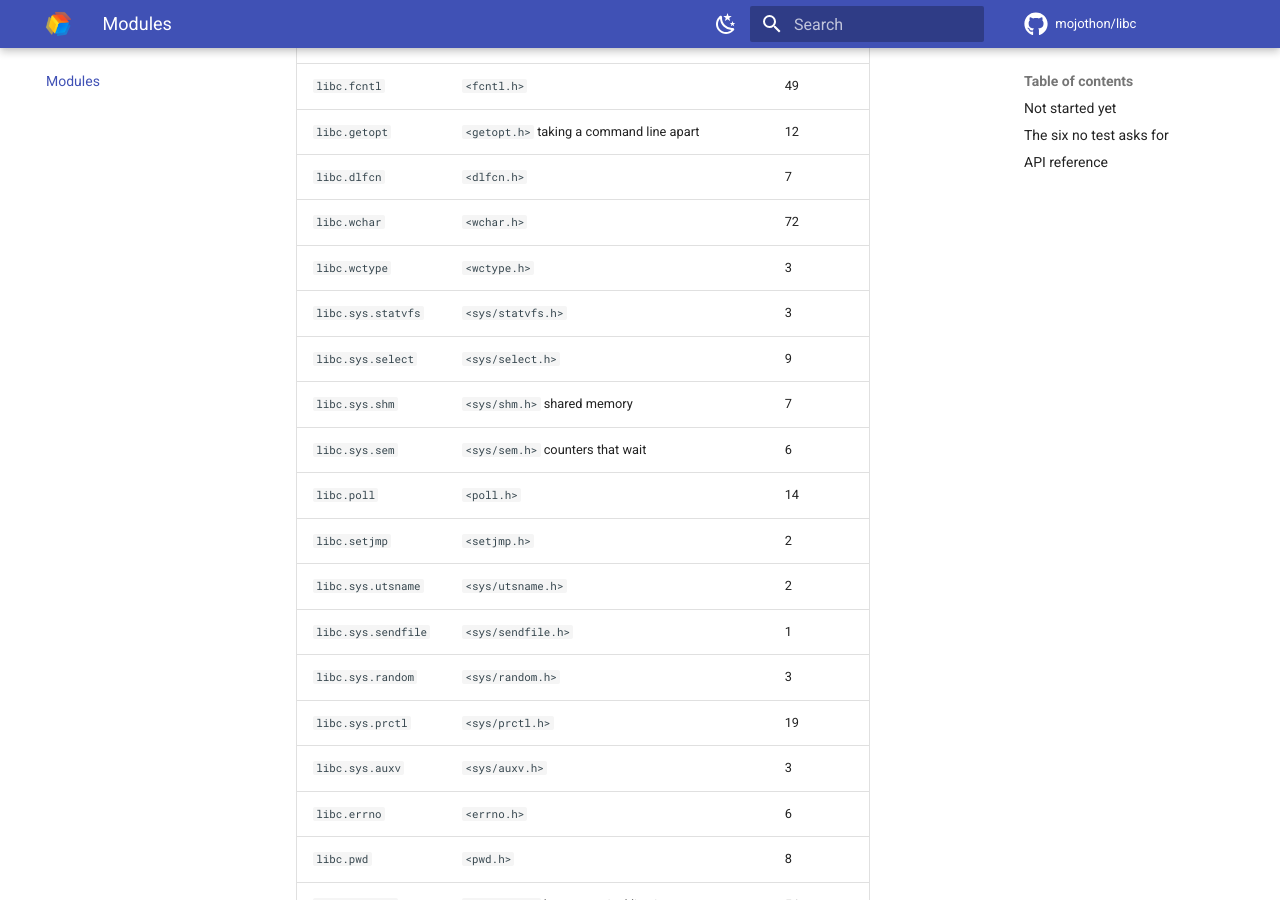
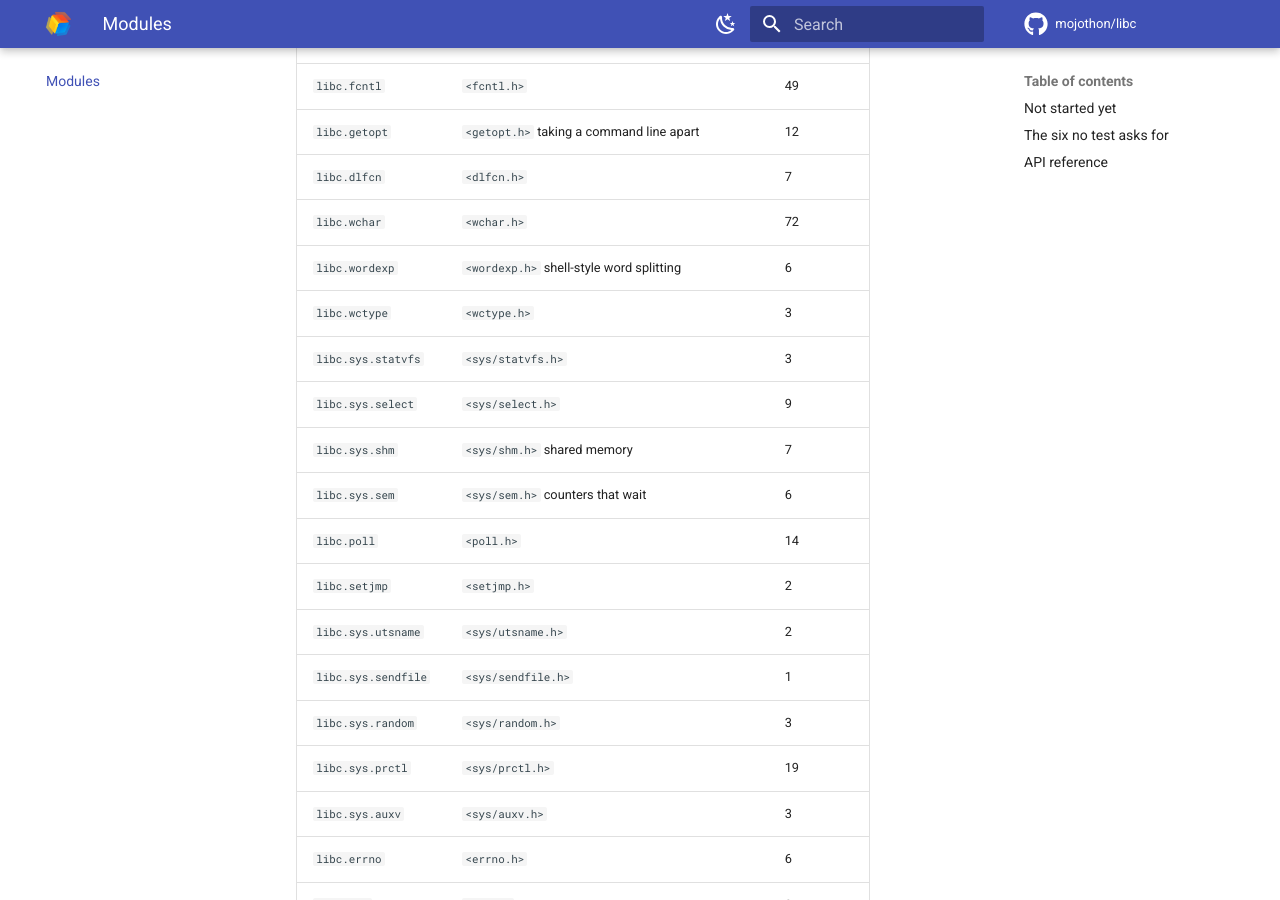
Before and after one commit to mojothon/libc, an MkDocs documentation site: the page built from docs/modules.md, in a window 1280 px wide and 900 px high, scrolled down 2005 px. Built offline with MkDocs 1.6.1 and Material for MkDocs 9.7.7, drawn with Linux system fonts in a browser that asks for light colours; comment, search, counter and statistics services are not loaded.

Commit message:
feat(wordexp): bind the shell's word splitting, without the shell
`wordexp.h` is two calls and one struct, and it is the second of these to
come as a whole header after `glob` — which it also resembles in being a
thing libc fills in with memory of its own, so `wordfree` is what
releases it and `free` is not.

`wordexp_t` is the one struct of this kind the platforms agree on to the
byte: twenty-four of them, `size_t`, `char **`, `size_t`, with nothing in
between. XNU calls the third member `we_offs` and glibc calls it
`we_we_offs`; that is a difference in a name and not in a place, and
`check-layouts` holds both to the same 24 bytes.

The flags are not so agreeable. `WRDE_NOCMD` is 4 on both, but
`WRDE_DOOFFS` and `WRDE_APPEND` are 1 and 2 in opposite orders, so they
join `nl_item` and `GETVAL` in being chosen at compile time rather than
written down once.

The test asks for three words out of a line with a doubled space in the
middle, which is what separates this from cutting a string on every
space: a cut would give four pieces with an empty one in the middle. The
vector is walked past its counted end because it is NULL-terminated as
well, and either number will do.

The second test turns on `WRDE_NOCMD`, the flag that exists so a line
from somewhere untrusted can be split without running anything in it. It
is asked to be refused and to leave nothing behind, and deliberately not
to answer a particular number: six `WRDE_*` errors are possible, which
one a platform picks for a command substitution is that platform's
business, and writing it down from Linux would be a guess with CI as the
only way to find out. The refusal and the empty vector are the parts
that matter.

`libc.wordexp` is listed as 6: two calls, `wordexp_t`, `WRDE_NOCMD`,
`WRDE_DOOFFS` and `WRDE_APPEND`.

```diff
--- a/docs/modules.md
+++ b/docs/modules.md
@@ -48,6 +48,7 @@ the bottom.
 | `libc.getopt` | `<getopt.h>` taking a command line apart | 12 |
 | `libc.dlfcn` | `<dlfcn.h>` | 7 |
 | `libc.wchar` | `<wchar.h>` | 72 |
+| `libc.wordexp` | `<wordexp.h>` shell-style word splitting | 6 |
 | `libc.wctype` | `<wctype.h>` | 3 |
 | `libc.sys.statvfs` | `<sys/statvfs.h>` | 3 |
 | `libc.sys.select` | `<sys/select.h>` | 9 |
```
Also changed, not shown: 5 other files.
